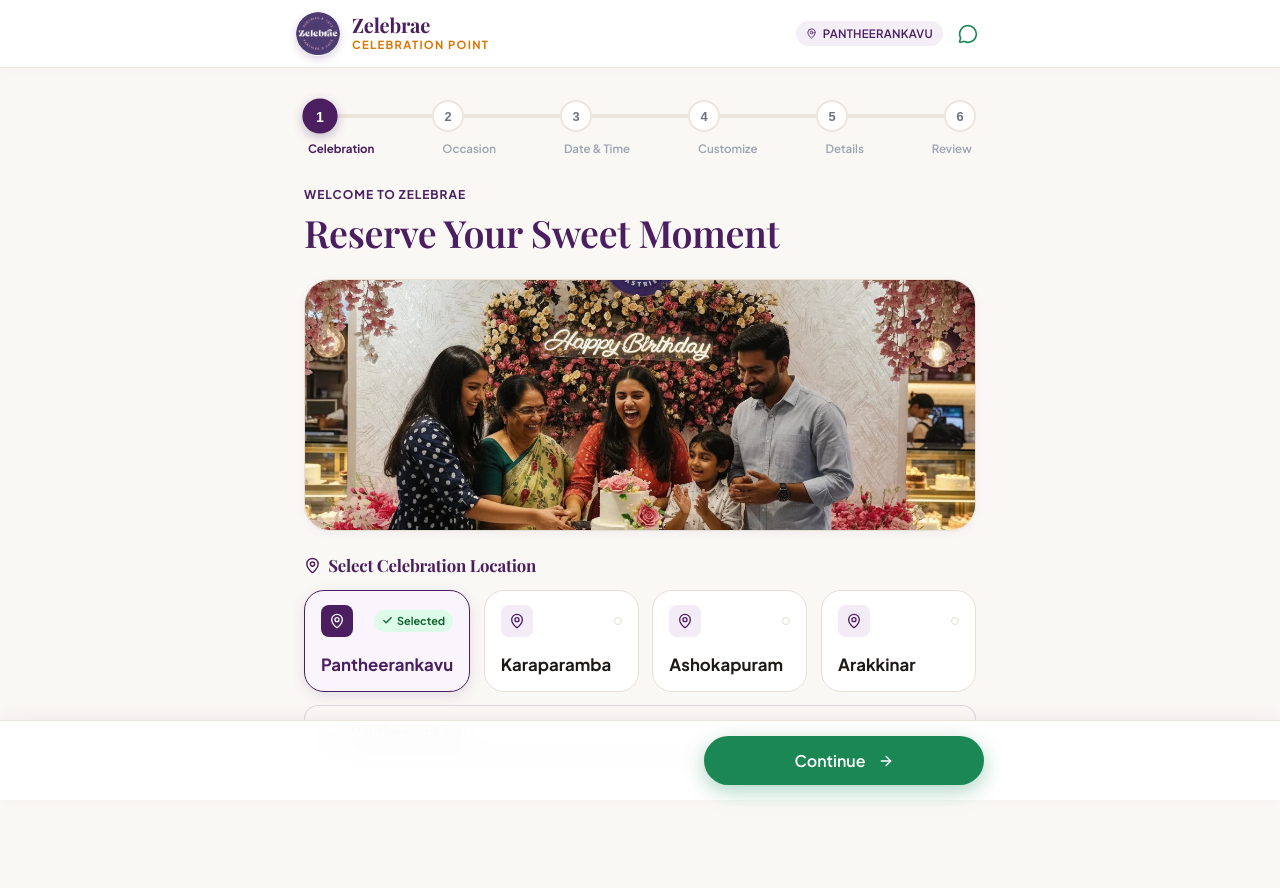
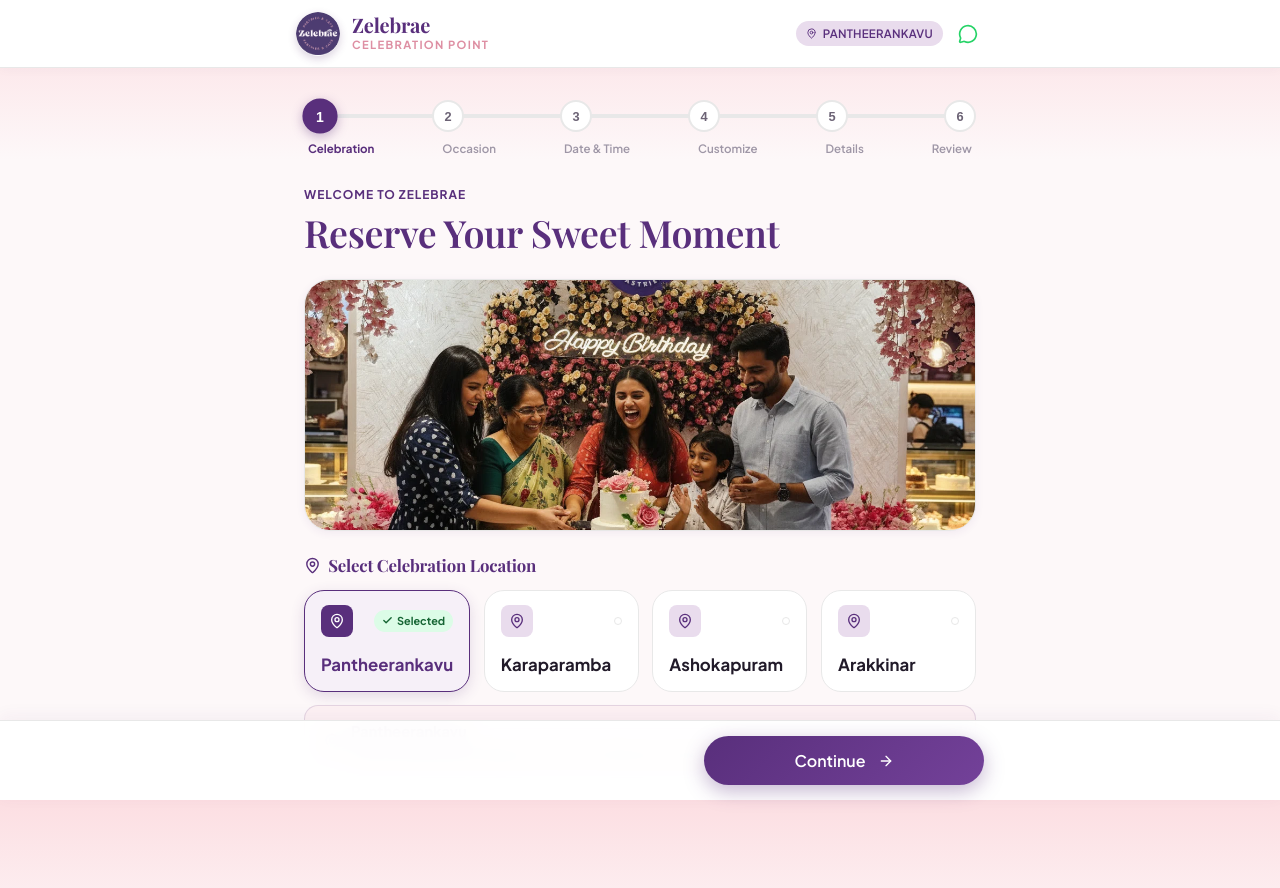
Before and after one commit to optigoai/zelebrae-form, a React (Vite) app: page / in a window 1280 px wide. Shown: the top 888 px of the page. Built offline with nearby package versions, Linux system fonts and the light colour scheme; no server answers; a web font is replaced by a local one.

Commit message:
feat: apply official brand color theme and dual-sync sheet headers

```diff
--- a/index.html
+++ b/index.html
@@ -4,7 +4,7 @@
     <meta charset="UTF-8" />
     <link rel="icon" type="image/png" href="/logo.png" />
     <meta name="viewport" content="width=device-width, initial-scale=1.0, maximum-scale=1.0, user-scalable=no" />
-    <meta name="theme-color" content="#4A1E5F" />
+    <meta name="theme-color" content="#592F7C" />
     <meta name="description" content="Reserve the private Celebration Point at Zelebrae Pastries, Ashokapuram, Kozhikode. Seamless online celebration booking for birthdays, anniversaries, and special moments." />
     <meta property="og:title" content="Zelebrae Pastries — Celebration Point Reservation" />
     <meta property="og:description" content="Book your private sweet celebration moment at Zelebrae Pastries, Ashokapuram. Modern, instant slot reservation." />
--- a/src/components/ComboMenuModal.tsx
+++ b/src/components/ComboMenuModal.tsx
@@ -66,7 +66,7 @@ export const ComboMenuModal: React.FC<ComboMenuModalProps> = ({
                 <div style={{ display: 'flex', flexWrap: 'wrap', gap: '0.4rem', marginBottom: '0.85rem' }}>
                   {combo.includes.map((item, i) => (
                     <span key={i} className="combo-item-chip" style={{ display: 'inline-flex', alignItems: 'center', gap: '0.3rem' }}>
-                      <Check size={12} strokeWidth={2.5} color="#1B8755" />
+                      <Check size={12} strokeWidth={2.5} color="#592F7C" />
                       <span>{item}</span>
                     </span>
                   ))}
--- a/src/components/Header.tsx
+++ b/src/components/Header.tsx
@@ -44,7 +44,7 @@ export const Header: React.FC<HeaderProps> = ({ onRestart, locationName }) => {
             title="Chat on WhatsApp"
             aria-label="Chat on WhatsApp"
           >
-            <MessageCircle size={20} color="#1B8755" />
+            <MessageCircle size={20} color="#25D366" />
           </a>
         </div>
       </div>
--- a/src/components/StepCustomize.tsx
+++ b/src/components/StepCustomize.tsx
@@ -88,7 +88,7 @@ export const StepCustomize: React.FC<StepCustomizeProps> = ({
         <div className="section-block-title">
           <div>
             <h3 style={{ display: 'flex', alignItems: 'center', gap: '0.4rem' }}>
-              <Gift size={20} color="#4A1E5F" />
+              <Gift size={20} color="#592F7C" />
               Party Accessories & Combos
             </h3>
           </div>
@@ -217,7 +217,7 @@ export const StepCustomize: React.FC<StepCustomizeProps> = ({
                   <div className="combo-items-pills">
                     {combo.includes.map((item, idx) => (
                       <span key={idx} className="combo-item-chip" style={{ display: 'inline-flex', alignItems: 'center', gap: '0.3rem' }}>
-                        <Check size={12} strokeWidth={2.5} color="#1B8755" />
+                        <Check size={12} strokeWidth={2.5} color="#592F7C" />
                         <span>{item}</span>
                       </span>
                     ))}
--- a/src/components/StepDateTime.tsx
+++ b/src/components/StepDateTime.tsx
@@ -279,12 +279,12 @@ export const StepDateTime: React.FC<StepDateTimeProps> = ({
 
             <div style={{ display: 'flex', alignItems: 'center', justifyContent: 'space-between', fontSize: '0.78rem', color: 'var(--color-text-muted)', paddingTop: '0.75rem', borderTop: '1px dashed var(--color-border-subtle)', flexWrap: 'wrap', gap: '0.5rem' }}>
               <div style={{ display: 'flex', alignItems: 'center', gap: '0.5rem' }}>
-                <Clock size={14} color="#1B8755" />
+                <Clock size={14} color="#592F7C" />
                 <span>1-hour private slot per pre-order</span>
               </div>
               <div style={{ display: 'flex', alignItems: 'center', gap: '0.8rem' }}>
                 <span style={{ display: 'flex', alignItems: 'center', gap: '0.3rem' }}>
-                  <span style={{ width: '8px', height: '8px', borderRadius: '50%', backgroundColor: '#1B8755' }}></span>
+                  <span style={{ width: '8px', height: '8px', borderRadius: '50%', backgroundColor: '#592F7C' }}></span>
                   Available
                 </span>
                 <span style={{ display: 'flex', alignItems: 'center', gap: '0.3rem' }}>
--- a/src/components/StepLocation.tsx
+++ b/src/components/StepLocation.tsx
@@ -43,7 +43,7 @@ export const StepLocation: React.FC<StepLocationProps> = ({
       <div className="location-selection-section">
         <div className="location-section-header">
           <h3 style={{ fontSize: '1.05rem', color: 'var(--color-brand-purple)', fontWeight: 700, display: 'flex', alignItems: 'center', gap: '0.45rem', marginBottom: '0.2rem' }}>
-            <MapPin size={17} color="#4A1E5F" />
+            <MapPin size={17} color="#592F7C" />
             Select Celebration Location
           </h3>
         </div>
@@ -95,7 +95,7 @@ export const StepLocation: React.FC<StepLocationProps> = ({
         {selectedLocation && (
           <div className="selected-location-details animate-fade-in">
             <div style={{ display: 'flex', alignItems: 'center', gap: '0.65rem' }}>
-              <MapPin size={18} color="#4A1E5F" style={{ flexShrink: 0 }} />
+              <MapPin size={18} color="#592F7C" style={{ flexShrink: 0 }} />
               <div>
                 <div style={{ fontSize: '0.92rem', fontWeight: 700, color: 'var(--color-brand-purple)' }}>
                   {selectedLocation.name.replace(' Celebration Point', '')}
--- a/src/components/SuccessScreen.tsx
+++ b/src/components/SuccessScreen.tsx
@@ -35,7 +35,7 @@ export const SuccessScreen: React.FC<SuccessScreenProps> = ({
         particleCount: 100,
         spread: 70,
         origin: { y: 0.6 },
-        colors: ['#4A1E5F', '#1B8755', '#D97706', '#E11D48', '#8B5CF6']
+        colors: ['#592F7C', '#DE8FA3', '#FCDEE2', '#F5D8BC', '#E9DCED']
       });
     } catch (e) {
       // Confetti fallback
@@ -127,7 +127,7 @@ ${state.additionalRequirements ? `Notes: ${state.additionalRequirements}` : ''}`
           title="Copy Booking ID"
           aria-label="Copy Booking ID"
         >
-          {copied ? <Check size={16} color="#1B8755" /> : <Copy size={16} />}
+          {copied ? <Check size={16} color="#592F7C" /> : <Copy size={16} />}
         </button>
       </div>
 
--- a/src/styles/components.css
+++ b/src/styles/components.css
@@ -79,7 +79,7 @@
   text-transform: uppercase;
   letter-spacing: 0.12em;
   font-weight: 700;
-  color: var(--color-accent-gold);
+  color: var(--color-brand-rose);
 }
 
 .header-actions {
@@ -93,7 +93,7 @@
   width: 6px;
   height: 6px;
   border-radius: 50%;
-  background-color: #D97706;
+  background-color: var(--color-brand-rose);
   animation: pulseGlow 1.5s infinite;
 }
 
@@ -129,7 +129,7 @@
   top: 50%;
   left: 0;
   height: 4px;
-  background: linear-gradient(90deg, var(--color-brand-purple), var(--color-cta-green));
+  background: linear-gradient(90deg, var(--color-brand-purple), var(--color-brand-rose));
   transform: translateY(-50%);
   z-index: 2;
   border-radius: 2px;
@@ -163,12 +163,12 @@
   border-color: var(--color-brand-purple);
   color: #FFFFFF;
   transform: scale(1.1);
-  box-shadow: 0 3px 10px rgba(74, 30, 95, 0.3);
+  box-shadow: 0 3px 10px rgba(89, 47, 124, 0.35);
 }
 
 .step-node.completed {
-  background-color: var(--color-cta-green);
-  border-color: var(--color-cta-green);
+  background-color: var(--color-brand-purple);
+  border-color: var(--color-brand-purple);
   color: #FFFFFF;
 }
 
@@ -187,7 +187,7 @@
 }
 
 .stepper-labels span.completed {
-  color: var(--color-cta-green);
+  color: var(--color-brand-purple);
 }
 
 /* ==========================================================================
@@ -259,7 +259,7 @@
   position: absolute;
   top: 1rem;
   left: 1rem;
-  background: rgba(74, 30, 95, 0.88);
+  background: rgba(89, 47, 124, 0.90);
   backdrop-filter: blur(8px);
   color: #FFFFFF;
   padding: 0.35rem 0.75rem;
@@ -277,7 +277,7 @@
   grid-template-columns: repeat(2, 1fr);
   gap: 0.65rem 1rem;
   padding: 0.85rem 1.25rem;
-  background: #FAF8F5;
+  background: var(--color-pastel-pink-soft);
   border-top: 1px solid var(--color-border-subtle);
 }
 
@@ -341,7 +341,7 @@
 
 .location-name-card.selected {
   border-color: var(--color-brand-purple);
-  background-color: #FAF5FD;
+  background-color: var(--color-pastel-lilac-soft);
   box-shadow: 0 4px 14px var(--color-brand-purple-glow);
 }
 
@@ -356,7 +356,7 @@
   width: 32px;
   height: 32px;
   border-radius: 8px;
-  background-color: #F3EBF6;
+  background-color: var(--color-pastel-lilac);
   color: var(--color-brand-purple);
   display: flex;
   align-items: center;
@@ -413,8 +413,8 @@
 }
 
 .selected-location-details {
-  background: #FAF8F5;
-  border: 1px solid rgba(74, 30, 95, 0.15);
+  background: var(--color-pastel-pink-soft);
+  border: 1px solid rgba(89, 47, 124, 0.15);
   border-radius: var(--radius-md);
   padding: 0.85rem 1.1rem;
 }
@@ -459,7 +459,7 @@
 
 .occasion-card.selected {
   border-color: var(--color-brand-purple);
-  background-color: #FAF5FD;
+  background-color: var(--color-pastel-lilac-soft);
   box-shadow: 0 4px 14px var(--color-brand-purple-glow);
 }
 
@@ -467,27 +467,27 @@
   width: 46px;
   height: 46px;
   border-radius: 12px;
-  background-color: #FAF5FD;
+  background-color: var(--color-pastel-lilac-soft);
   color: var(--color-brand-purple);
   display: flex;
   align-items: center;
   justify-content: center;
   margin-bottom: 0.65rem;
   transition: all var(--transition-fast);
-  border: 1px solid rgba(74, 30, 95, 0.08);
+  border: 1px solid rgba(89, 47, 124, 0.08);
 }
 
 .occasion-card:hover .occasion-icon-wrap {
   background-color: var(--color-brand-purple);
   color: #FFFFFF;
   transform: translateY(-2px);
-  box-shadow: 0 4px 12px rgba(74, 30, 95, 0.2);
+  box-shadow: 0 4px 12px rgba(89, 47, 124, 0.2);
 }
 
 .occasion-card.selected .occasion-icon-wrap {
   background-color: var(--color-brand-purple);
   color: #FFFFFF;
-  box-shadow: 0 4px 14px rgba(74, 30, 95, 0.25);
+  box-shadow: 0 4px 14px rgba(89, 47, 124, 0.25);
 }
 
 .occasion-emoji {
@@ -750,7 +750,7 @@
 .calendar-day-btn.selected {
   background-color: var(--color-brand-purple) !important;
   color: #FFFFFF !important;
-  box-shadow: 0 4px 10px rgba(74, 30, 95, 0.3);
+  box-shadow: 0 4px 10px rgba(89, 47, 124, 0.35);
 }
 
 .calendar-day-btn.today::after {
@@ -760,7 +760,7 @@
   width: 4px;
   height: 4px;
   border-radius: 50%;
-  background-color: var(--color-cta-green);
+  background-color: var(--color-brand-rose);
 }
 
 .calendar-day-btn.selected.today::after {
@@ -853,13 +853,13 @@
 }
 
 .slot-btn.selected {
-  border-color: var(--color-cta-green);
-  background-color: var(--color-cta-green-soft);
-  box-shadow: 0 2px 10px rgba(27, 135, 85, 0.2);
+  border-color: var(--color-brand-purple);
+  background-color: var(--color-pastel-lilac-soft);
+  box-shadow: 0 2px 10px var(--color-brand-purple-glow);
 }
 
 .slot-btn.selected .slot-time {
-  color: var(--color-cta-green);
+  color: var(--color-brand-purple);
   font-weight: 700;
 }
 
@@ -970,32 +970,32 @@
 
 .amenity-card.selected {
   border-color: var(--color-brand-purple);
-  background-color: #FAF5FD;
+  background-color: var(--color-pastel-lilac-soft);
 }
 
 .amenity-icon {
   width: 38px;
   height: 38px;
   border-radius: 10px;
-  background-color: #FAF5FD;
+  background-color: var(--color-pastel-lilac-soft);
   color: var(--color-brand-purple);
   display: flex;
   align-items: center;
   justify-content: center;
   flex-shrink: 0;
   transition: all var(--transition-fast);
-  border: 1px solid rgba(74, 30, 95, 0.08);
+  border: 1px solid rgba(89, 47, 124, 0.08);
 }
 
 .amenity-card:hover .amenity-icon {
-  background-color: #F3EBF6;
+  background-color: var(--color-pastel-lilac);
   color: var(--color-brand-purple);
 }
 
 .amenity-card.selected .amenity-icon {
   background-color: var(--color-brand-purple);
   color: #FFFFFF;
-  box-shadow: 0 3px 8px rgba(74, 30, 95, 0.2);
+  box-shadow: 0 3px 8px rgba(89, 47, 124, 0.2);
 }
 
 .amenity-content {
@@ -1028,8 +1028,8 @@
 .complimentary-pill {
   font-size: 0.65rem;
   font-weight: 700;
-  color: var(--color-cta-green);
-  background-color: var(--color-cta-green-soft);
+  color: var(--color-brand-purple);
+  background-color: var(--color-pastel-lilac);
   padding: 0.15rem 0.45rem;
   border-radius: var(--radius-full);
 }
@@ -1083,7 +1083,7 @@
 
 .combo-card.selected {
   border-color: var(--color-brand-purple);
-  background-color: #FAF5FD;
+  background-color: var(--color-pastel-lilac-soft);
   box-shadow: 0 4px 16px var(--color-brand-purple-glow);
 }
 
@@ -1091,7 +1091,7 @@
   position: absolute;
   top: -10px;
   right: 1.25rem;
-  background: linear-gradient(135deg, #D97706, #B45309);
+  background: linear-gradient(135deg, var(--color-brand-purple), var(--color-brand-rose));
   color: #FFFFFF;
   font-size: 0.68rem;
   font-weight: 700;
@@ -1099,7 +1099,7 @@
   letter-spacing: 0.05em;
   padding: 0.2rem 0.6rem;
   border-radius: var(--radius-full);
-  box-shadow: 0 2px 6px rgba(217, 119, 6, 0.3);
+  box-shadow: 0 2px 6px rgba(89, 47, 124, 0.3);
 }
 
 .combo-header {
@@ -1165,8 +1165,8 @@
   font-size: 0.74rem;
   font-weight: 700;
   color: var(--color-brand-purple);
-  background-color: #FAF5FD;
-  border: 1px solid rgba(74, 30, 95, 0.25);
+  background-color: var(--color-pastel-lilac-soft);
+  border: 1px solid rgba(89, 47, 124, 0.25);
   padding: 0.25rem 0.6rem;
   border-radius: var(--radius-full);
   text-decoration: none;
@@ -1190,7 +1190,7 @@
 .combo-free {
   font-size: 0.95rem;
   font-weight: 700;
-  color: var(--color-cta-green);
+  color: var(--color-brand-purple);
 }
 
 .combo-desc {
@@ -1205,9 +1205,9 @@
   margin: 0.75rem 0 0.75rem 2.1rem;
   padding: 0.75rem 0.9rem;
   background-color: #FFFFFF;
-  border: 1.5px solid rgba(74, 30, 95, 0.25);
+  border: 1.5px solid rgba(89, 47, 124, 0.25);
   border-radius: var(--radius-lg);
-  box-shadow: 0 2px 8px rgba(74, 30, 95, 0.05);
+  box-shadow: 0 2px 8px rgba(89, 47, 124, 0.05);
 }
 
 .combo-select-label {
@@ -1234,8 +1234,8 @@
   width: 100%;
   appearance: none;
   -webkit-appearance: none;
-  background-color: #FAF8F5;
-  border: 1.5px solid rgba(74, 30, 95, 0.35);
+  background-color: var(--color-pastel-pink-soft);
+  border: 1.5px solid rgba(89, 47, 124, 0.35);
   border-radius: var(--radius-md);
   padding: 0.65rem 2.2rem 0.65rem 0.85rem;
   font-size: 0.92rem;
@@ -1250,7 +1250,7 @@
 .combo-select-input:focus {
   border-color: var(--color-brand-purple);
   background-color: #FFFFFF;
-  box-shadow: 0 0 0 3px rgba(74, 30, 95, 0.12);
+  box-shadow: 0 0 0 3px rgba(89, 47, 124, 0.12);
 }
 
 .combo-select-chevron {
@@ -1279,7 +1279,7 @@
 }
 
 .combo-item-chip {
-  background-color: rgba(74, 30, 95, 0.06);
+  background-color: rgba(89, 47, 124, 0.06);
   color: var(--color-brand-purple);
   padding: 0.2rem 0.55rem;
   border-radius: var(--radius-sm);
@@ -1537,7 +1537,7 @@
   width: 22px;
   height: 22px;
   margin-top: 1px;
-  accent-color: var(--color-cta-green);
+  accent-color: var(--color-brand-purple);
   cursor: pointer;
   flex-shrink: 0;
 }
@@ -1614,7 +1614,7 @@
   border-radius: var(--radius-md);
   overflow: hidden;
   border: 1px solid var(--color-border-card);
-  background-color: #FAF8F5;
+  background-color: var(--color-pastel-pink-soft);
   text-align: center;
 }
 
@@ -1659,7 +1659,7 @@
 .modal-footer {
   padding: 1rem 1.5rem;
   border-top: 1px solid var(--color-border-subtle);
-  background-color: #FAF8F5;
+  background-color: var(--color-pastel-pink-soft);
   display: flex;
   justify-content: flex-end;
 }
@@ -1679,13 +1679,13 @@
   width: 80px;
   height: 80px;
   border-radius: 50%;
-  background: linear-gradient(135deg, var(--color-cta-green), #146C43);
+  background: linear-gradient(135deg, var(--color-brand-purple), var(--color-brand-purple-light));
   color: #FFFFFF;
   display: flex;
   align-items: center;
   justify-content: center;
   margin-bottom: 1.25rem;
-  box-shadow: 0 8px 24px rgba(27, 135, 85, 0.35);
+  box-shadow: 0 8px 24px rgba(89, 47, 124, 0.35);
 }
 
 .success-booking-id-pill {
@@ -1693,7 +1693,7 @@
   align-items: center;
   gap: 0.5rem;
   background-color: var(--color-brand-purple-soft);
-  border: 1px solid rgba(74, 30, 95, 0.2);
+  border: 1px solid rgba(89, 47, 124, 0.2);
   padding: 0.5rem 1.2rem;
   border-radius: var(--radius-full);
   margin: 1rem 0 1.5rem 0;
@@ -1759,7 +1759,7 @@
   display: flex;
   align-items: center;
   z-index: 50;
-  box-shadow: 0 -4px 16px rgba(74, 30, 95, 0.05);
+  box-shadow: 0 -4px 16px rgba(89, 47, 124, 0.05);
 }
 
 .bottom-bar-inner {
--- a/src/styles/global.css
+++ b/src/styles/global.css
@@ -20,7 +20,8 @@ html {
 body {
   min-height: 100vh;
   min-height: 100dvh;
-  background-color: var(--color-bg-main);
+  background: linear-gradient(180deg, #FCDEE2 0%, #FDF8F9 160px, #FDF8F9 100%);
+  background-attachment: fixed;
   line-height: 1.5;
   overflow-x: hidden;
 }
@@ -31,7 +32,7 @@ body {
   flex-direction: column;
   min-height: 100vh;
   min-height: 100dvh;
-  background-color: var(--color-bg-main);
+  background: transparent;
 }
 
 .main-content {
@@ -82,7 +83,7 @@ button:focus-visible, input:focus-visible, textarea:focus-visible, select:focus-
   outline-offset: 2px;
 }
 
-/* Reusable Badges */
+/* Reusable Badges (Brand Guidelines: PANTONE 94-14, P 71-12, P 71-1, P 24-10, P 88-1) */
 .badge {
   display: inline-flex;
   align-items: center;
@@ -96,18 +97,18 @@ button:focus-visible, input:focus-visible, textarea:focus-visible, select:focus-
 }
 
 .badge-purple {
-  background-color: var(--color-brand-purple-soft);
+  background-color: var(--color-pastel-lilac);
   color: var(--color-brand-purple);
 }
 
-.badge-green {
-  background-color: var(--color-cta-green-soft);
-  color: var(--color-cta-green);
+.badge-green, .badge-rose {
+  background-color: var(--color-pastel-pink);
+  color: var(--color-brand-purple);
 }
 
-.badge-gold {
-  background-color: var(--color-accent-amber-soft);
-  color: var(--color-accent-gold);
+.badge-gold, .badge-peach {
+  background-color: var(--color-pastel-peach);
+  color: #7A4B20;
 }
 
 /* Core Buttons */
@@ -134,19 +135,19 @@ button:focus-visible, input:focus-visible, textarea:focus-visible, select:focus-
 }
 
 .btn-cta {
-  background-color: var(--color-cta-green);
+  background: linear-gradient(135deg, var(--color-brand-purple), var(--color-brand-purple-light));
   color: var(--color-text-inverse);
   box-shadow: var(--shadow-cta);
 }
 
 .btn-cta:hover:not(:disabled) {
-  background-color: var(--color-cta-green-hover);
-  box-shadow: 0 8px 24px rgba(27, 135, 85, 0.42);
+  background: linear-gradient(135deg, var(--color-brand-purple-dark), var(--color-brand-purple));
+  box-shadow: 0 8px 24px rgba(89, 47, 124, 0.42);
   transform: translateY(-1px);
 }
 
 .btn-cta:disabled {
-  background-color: #A7CBB6;
+  background: #C8B9D0;
   box-shadow: none;
   cursor: not-allowed;
   opacity: 0.7;
--- a/src/styles/variables.css
+++ b/src/styles/variables.css
@@ -1,58 +1,91 @@
 :root {
-  /* Zelebrae Brand Palette */
-  --color-brand-purple: #4A1E5F;
-  --color-brand-purple-dark: #320F43;
-  --color-brand-purple-light: #6A3285;
-  --color-brand-purple-soft: #F4EEF7;
-  --color-brand-purple-glow: rgba(74, 30, 95, 0.12);
+  /* ==========================================================================
+     Zelebrae Official Brand Color System
+     Source: Zelebrae Brand Guidelines (PANTONE 94-14, P 71-12, P 71-1, P 24-10, P 88-1, P 179-2)
+     ========================================================================== */
 
-  /* Primary CTA (Vibrant Green for high conversion & friendliness) */
-  --color-cta-green: #1B8755;
-  --color-cta-green-hover: #146C43;
-  --color-cta-green-active: #0F5132;
-  --color-cta-green-soft: #E8F5E9;
-  --color-cta-green-glow: rgba(27, 135, 85, 0.25);
+  /* 1. Primary Brand Colour (PANTONE 94-14 / CMYK 80, 98, 17, 5) */
+  --color-brand-purple: #592F7C;
+  --color-brand-purple-dark: #43215F;
+  --color-brand-purple-light: #734199;
+  --color-brand-purple-soft: #E9DCED; /* PANTONE P 88-1 Pastel Lilac */
+  --color-brand-purple-glow: rgba(89, 47, 124, 0.16);
 
-  /* Warm Celebration Backgrounds */
-  --color-bg-main: #FAF8F5;
+  /* 2. Logo Accent / Secondary Colour (PANTONE P 71-12) */
+  --color-brand-rose: #DE8FA3;
+  --color-brand-rose-dark: #C67288;
+  --color-brand-rose-soft: #FCDEE2; /* PANTONE P 71-1 Pastel Pink */
+  --color-brand-rose-glow: rgba(222, 143, 163, 0.28);
+
+  /* 3. Official Pastel Palette */
+  --color-pastel-pink: #FCDEE2;   /* PANTONE P 71-1 */
+  --color-pastel-peach: #F5D8BC;  /* PANTONE P 24-10 */
+  --color-pastel-lilac: #E9DCED;  /* PANTONE P 88-1 */
+  --color-pastel-gray: #E8E8E8;   /* PANTONE P 179-2 */
+
+  /* Soft pastel ambient background tints */
+  --color-pastel-pink-soft: #FDF1F3;
+  --color-pastel-peach-soft: #FBF4ED;
+  --color-pastel-lilac-soft: #F6F0F8;
+
+  /* 4. Primary CTA & Action (Deep Zelebrae Purple with rich elevation) */
+  --color-cta: #592F7C;
+  --color-cta-hover: #43215F;
+  --color-cta-active: #35174D;
+  --color-cta-soft: #E9DCED;
+  --color-cta-glow: rgba(89, 47, 124, 0.32);
+
+  /* Backward-compatible CTA Green aliases remapped to Brand Palette */
+  --color-cta-green: #592F7C;
+  --color-cta-green-hover: #43215F;
+  --color-cta-green-active: #35174D;
+  --color-cta-green-soft: #E9DCED;
+  --color-cta-green-glow: rgba(89, 47, 124, 0.25);
+
+  /* WhatsApp specific color */
+  --color-whatsapp: #25D366;
+  --color-whatsapp-dark: #128C7E;
+
+  /* 5. Surface & Background System (Soft Pastel Ambient Canvas) */
+  --color-bg-main: #FDF8F9;
   --color-bg-surface: #FFFFFF;
-  --color-bg-subtle: #F5EFE6;
+  --color-bg-subtle: #FCDEE2;
   --color-bg-card: #FFFFFF;
-  --color-bg-highlight: #FFFDF9;
+  --color-bg-highlight: #FFF5F7;
 
-  /* Typography Colors */
-  --color-text-primary: #1C1917;
-  --color-text-secondary: #4A1E5F;
-  --color-text-muted: #6B7280;
-  --color-text-tertiary: #9CA3AF;
+  /* 6. Typography */
+  --color-text-primary: #211A29;
+  --color-text-secondary: #592F7C;
+  --color-text-muted: #6C6375;
+  --color-text-tertiary: #9E96A6;
   --color-text-inverse: #FFFFFF;
 
-  /* Accents & Status */
-  --color-accent-gold: #D97706;
-  --color-accent-amber-soft: #FEF3C7;
-  --color-accent-rose: #E11D48;
-  --color-accent-rose-soft: #FFE4E6;
+  /* 7. Accents & Feedback */
+  --color-accent-gold: #D48B38;
+  --color-accent-amber-soft: #FBF4ED;
+  --color-accent-rose: #DE8FA3;
+  --color-accent-rose-soft: #FCDEE2;
   --color-status-error: #DC2626;
   --color-status-error-bg: #FEF2F2;
-  --color-status-success: #16A34A;
-  --color-status-booked: #9CA3AF;
+  --color-status-success: #592F7C;
+  --color-status-booked: #9E96A6;
 
-  /* Borders & Dividers */
-  --color-border-subtle: #EBE5DC;
-  --color-border-card: #E5DFD5;
-  --color-border-active: #4A1E5F;
-  --color-border-green: #1B8755;
+  /* 8. Borders & Dividers */
+  --color-border-subtle: #E8E8E8;
+  --color-border-card: #E8E8E8;
+  --color-border-active: #592F7C;
+  --color-border-green: #592F7C;
 
-  /* Typography */
+  /* Typography Fonts */
   --font-heading: 'Playfair Display', Georgia, serif;
   --font-body: 'Plus Jakarta Sans', system-ui, -apple-system, sans-serif;
 
-  /* Elevation Shadows */
-  --shadow-xs: 0 1px 2px rgba(74, 30, 95, 0.04);
-  --shadow-sm: 0 2px 8px rgba(74, 30, 95, 0.06);
-  --shadow-md: 0 8px 24px -4px rgba(74, 30, 95, 0.08);
-  --shadow-lg: 0 16px 36px -6px rgba(74, 30, 95, 0.12);
-  --shadow-cta: 0 6px 20px rgba(27, 135, 85, 0.35);
+  /* Elevation Shadows tuned for brand purple */
+  --shadow-xs: 0 1px 2px rgba(89, 47, 124, 0.04);
+  --shadow-sm: 0 2px 8px rgba(89, 47, 124, 0.07);
+  --shadow-md: 0 8px 24px -4px rgba(89, 47, 124, 0.10);
+  --shadow-lg: 0 16px 36px -6px rgba(89, 47, 124, 0.15);
+  --shadow-cta: 0 6px 20px rgba(89, 47, 124, 0.35);
 
   /* Border Radii */
   --radius-sm: 8px;
```
Also changed, not shown: src/components/StepCustomerDetails.tsx (+6 -6 lines), src/components/StepReview.tsx (+6 -6 lines), 2 other files (tests, documents, lock files or other folders).
